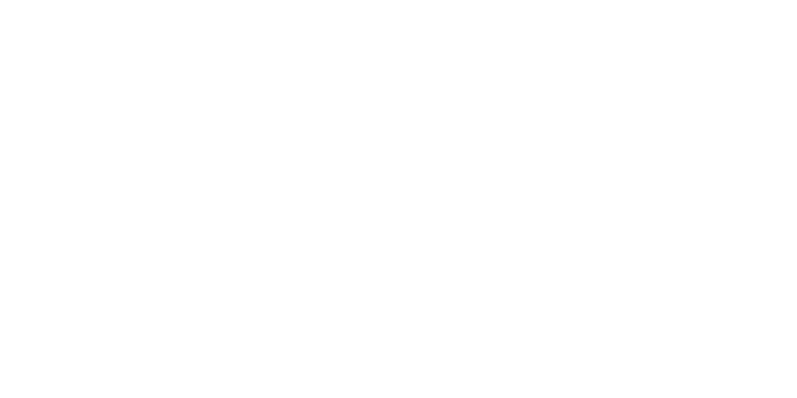
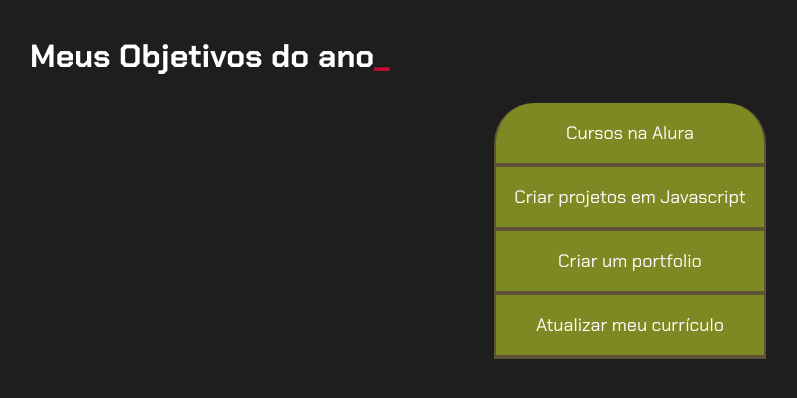
Before and after one commit to 22luisacap/2triprojetorelogio, a plain HTML site: page index.html in a window 1280 px wide. Shown: the whole page, without its empty margins (10-807 px from the left). Drawn offline with Linux system fonts and the light colour scheme.

Commit message:
Add files via upload

```diff
--- a/index.html
+++ b/index.html
@@ -1,12 +1,23 @@
 <!DOCTYPE html>
 <html lang="pt-br">
+
 <head>
     <meta charset="UTF-8">
     <meta name="viewport" content="width=device-width, initial-scale=1.0">
-    <title>Relogio Luisa</title>
+    <title>Meus objetivos do ano</title>
     <link rel="stylesheet" href="style.css">
 </head>
+
 <body>
-    <script src="main.js"></script>
+    <section class="conteudo-principal">
+        <h2 class="titulo-principal">Meus Objetivos do ano<span>_</span></h2>
+        <div class="botoes">
+            <button class="botao">Cursos na Alura</button>
+            <button class="botao">Criar projetos em Javascript</button>
+            <button class="botao">Criar um portfolio</button>
+            <button class="botao">Atualizar meu currículo</button>
+        </div>
+    </section>
 </body>
+
 </html>
--- a/style.css
+++ b/style.css
@@ -0,0 +1,70 @@
+@import url('https://fonts.googleapis.com/css2?family=Chakra+Petch:wght@400;700&display=swap');
+
+:root {
+    --cor-de-fundo: #1E1E1E;
+    --verde: #c30b36;
+    --branco: #FFFFFF;
+    --botao-ativo: #5e5237;
+    --botao-inativo: rgba(220, 244, 39, 0.5);
+    --texto-fundo: rgba(58, 55, 94, 0.3);
+}
+
+body {
+    background-color: var(--cor-de-fundo);
+    color: var(--branco);
+    font-family: 'Chakra Petch', sans-serif;
+}
+
+
+.conteudo-principal {
+    display: flex;
+    flex-direction: column;
+    justify-content: center;
+    align-items: center;
+    max-width: 1200px;
+    width: 100%;
+    margin: 0 auto;
+}
+
+.titulo-principal {
+    text-align: left;
+    width: 100%;
+    font-size: 32px;
+}
+
+.titulo-principal span {
+    color: var(--verde);
+}
+
+.botao {
+    font-family: "Chakra Petch", sans-serif;
+    background-color: var(--botao-inativo);
+    color: var(--branco);
+    display: flex;
+    justify-content: center;
+    padding: 1em;
+    font-size: 18px;
+    align-items: center;
+    width: 100%;
+    border-bottom: 4px solid var(--botao-ativo);
+    border-left: 2px solid var(--botao-ativo);
+    border-right: 2px solid var(--botao-ativo);
+    border-top: none;
+}
+
+.botao:first-child {
+    border-radius: 40px 40px 0 0;
+}
+
+.botoes {
+    display: block;
+}
+@media screen and (mid-width:768px){
+    .botoes{
+        display: flex;
+    }
+    .botao:first-child{
+        border-radius: 40px 0 0 0;
+    }
+
+}
```
Also changed, not shown: 1 other file.
